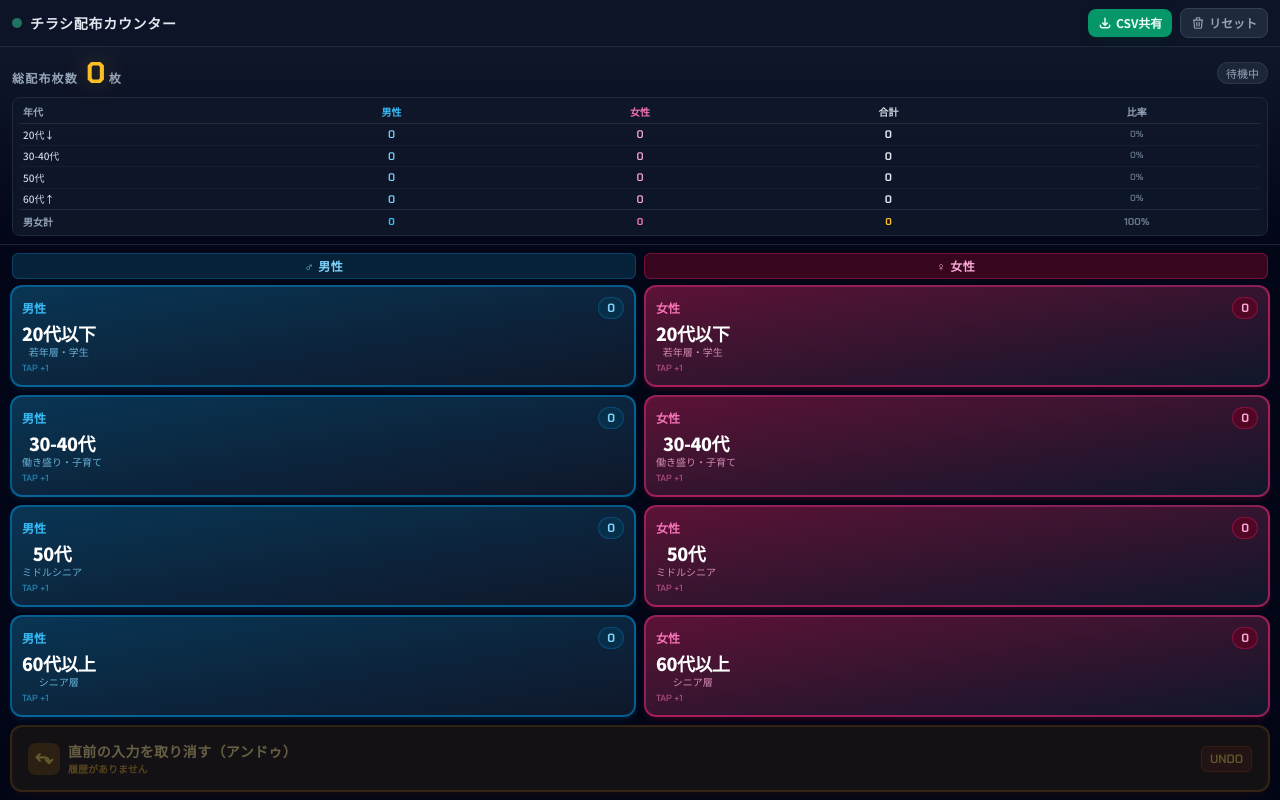
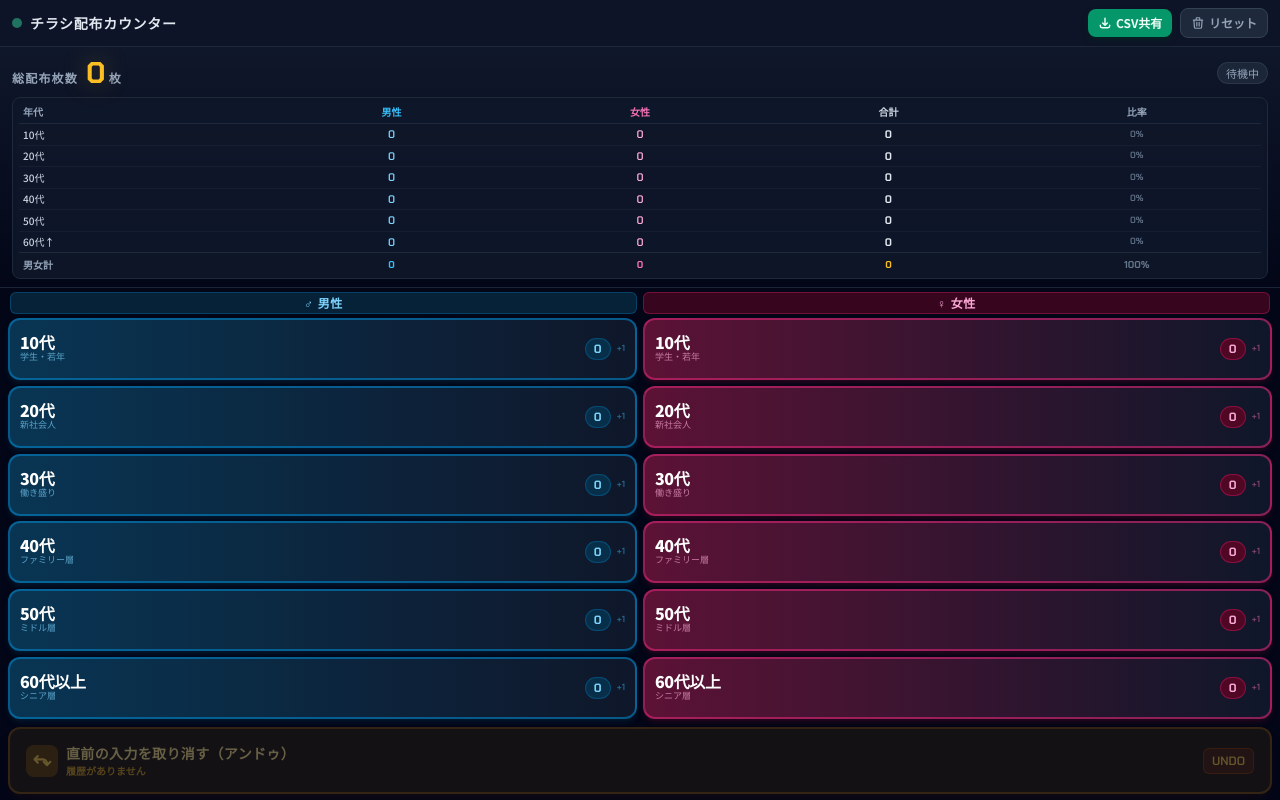
Before and after one commit to takenoriohno-cloud/count-app, a website: page index.html in a window 1280 px wide. Drawn offline with nearby package versions, Linux system fonts and the light colour scheme.

Commit message:
feat: 年代分類を10代〜60代以上に細分化し12ボタンマトリクスに変更

```diff
--- a/index.html
+++ b/index.html
@@ -143,21 +143,37 @@
         <div class="text-slate-400">比率</div>
       </div>
       <div class="divide-y divide-slate-800/50 text-[11px] font-mono">
-        <!-- 20代以下 -->
+        <!-- 10代 -->
         <div class="grid grid-cols-5 text-center py-0.5 items-center">
-          <div class="text-left pl-1 font-sans text-slate-300 text-[10px] font-medium">20代↓</div>
+          <div class="text-left pl-1 font-sans text-slate-300 text-[10px] font-medium">10代</div>
+          <div id="stat-m-10" class="text-sky-300 font-semibold">0</div>
+          <div id="stat-f-10" class="text-pink-300 font-semibold">0</div>
+          <div id="stat-sum-10" class="text-slate-200 font-bold">0</div>
+          <div id="stat-pct-10" class="text-[9px] text-slate-500">0%</div>
+        </div>
+        <!-- 20代 -->
+        <div class="grid grid-cols-5 text-center py-0.5 items-center">
+          <div class="text-left pl-1 font-sans text-slate-300 text-[10px] font-medium">20代</div>
           <div id="stat-m-20" class="text-sky-300 font-semibold">0</div>
           <div id="stat-f-20" class="text-pink-300 font-semibold">0</div>
           <div id="stat-sum-20" class="text-slate-200 font-bold">0</div>
           <div id="stat-pct-20" class="text-[9px] text-slate-500">0%</div>
         </div>
-        <!-- 30-40代 -->
+        <!-- 30代 -->
         <div class="grid grid-cols-5 text-center py-0.5 items-center">
-          <div class="text-left pl-1 font-sans text-slate-300 text-[10px] font-medium">30-40代</div>
+          <div class="text-left pl-1 font-sans text-slate-300 text-[10px] font-medium">30代</div>
           <div id="stat-m-30" class="text-sky-300 font-semibold">0</div>
           <div id="stat-f-30" class="text-pink-300 font-semibold">0</div>
           <div id="stat-sum-30" class="text-slate-200 font-bold">0</div>
           <div id="stat-pct-30" class="text-[9px] text-slate-500">0%</div>
+        </div>
+        <!-- 40代 -->
+        <div class="grid grid-cols-5 text-center py-0.5 items-center">
+          <div class="text-left pl-1 font-sans text-slate-300 text-[10px] font-medium">40代</div>
+          <div id="stat-m-40" class="text-sky-300 font-semibold">0</div>
+          <div id="stat-f-40" class="text-pink-300 font-semibold">0</div>
+          <div id="stat-sum-40" class="text-slate-200 font-bold">0</div>
+          <div id="stat-pct-40" class="text-[9px] text-slate-500">0%</div>
         </div>
         <!-- 50代 -->
         <div class="grid grid-cols-5 text-center py-0.5 items-center">
@@ -188,127 +204,169 @@
   </section>
 
   <!-- 画面下半分：親指操作特化マトリクスボタンエリア -->
-  <main class="flex-1 flex flex-col justify-end px-2.5 pt-2 pb-2 overflow-hidden">
+  <main class="flex-1 flex flex-col justify-end px-2 pt-1 pb-1.5 overflow-hidden">
     <!-- 横2列（男性・女性）ラベルヘッダー -->
-    <div class="grid grid-cols-2 gap-2 mb-1.5 px-0.5 shrink-0">
-      <div class="flex items-center justify-center py-1 rounded-md bg-sky-950/70 border border-sky-800/60 text-sky-300 font-bold text-xs tracking-wider">
+    <div class="grid grid-cols-2 gap-1.5 mb-1 px-0.5 shrink-0">
+      <div class="flex items-center justify-center py-0.5 rounded-md bg-sky-950/70 border border-sky-800/60 text-sky-300 font-bold text-xs tracking-wider">
         <span class="mr-1">♂</span> 男性
       </div>
-      <div class="flex items-center justify-center py-1 rounded-md bg-pink-950/70 border border-pink-800/60 text-pink-300 font-bold text-xs tracking-wider">
+      <div class="flex items-center justify-center py-0.5 rounded-md bg-pink-950/70 border border-pink-800/60 text-pink-300 font-bold text-xs tracking-wider">
         <span class="mr-1">♀</span> 女性
       </div>
     </div>
 
-    <!-- 2列 × 4行 マトリクスボタン (計8ボタン) -->
+    <!-- 2列 × 6行 マトリクスボタン (計12ボタン) -->
     <!-- 親指の可動域に合わせて下半分いっぱいに配置 -->
-    <div class="grid grid-cols-2 gap-2 flex-1 max-h-[58vh]">
+    <div class="grid grid-cols-2 gap-1.5 flex-1 max-h-[60vh]">
 
-      <!-- 行1: 20代以下 -->
-      <button id="btn-count-m-20" data-gender="男性" data-age="20代以下"
-        class="tap-btn group flex flex-col justify-between p-2.5 rounded-xl bg-gradient-to-br from-sky-900/70 to-slate-900 border-2 border-sky-600/60 active:border-sky-400 shadow-md shadow-sky-950/40 cursor-pointer">
-        <div class="flex items-center justify-between w-full">
-          <span class="text-xs font-semibold text-sky-400">男性</span>
-          <span id="badge-m-20" class="px-2 py-0.5 rounded-full bg-sky-950 text-sky-300 font-mono font-bold text-xs border border-sky-700/50">0</span>
+      <!-- 行1: 10代 -->
+      <button id="btn-count-m-10" data-gender="男性" data-age="10代"
+        class="tap-btn group flex items-center justify-between px-2.5 py-1.5 rounded-xl bg-gradient-to-r from-sky-900/70 to-slate-900 border-2 border-sky-600/60 active:border-sky-400 shadow-md shadow-sky-950/40 cursor-pointer">
+        <div class="text-left">
+          <div class="text-base font-black text-white group-active:text-sky-200 tracking-tight leading-none">10代</div>
+          <div class="text-[9px] text-sky-300/70">学生・若年</div>
         </div>
-        <div class="my-auto py-0.5">
-          <div class="text-lg font-black text-white group-active:text-sky-200 tracking-tight leading-tight">20代以下</div>
-          <div class="text-[10px] text-sky-300/80">若年層・学生</div>
+        <div class="flex items-center space-x-1.5">
+          <span id="badge-m-10" class="px-2 py-0.5 rounded-full bg-sky-950 text-sky-300 font-mono font-bold text-xs border border-sky-700/50">0</span>
+          <span class="text-[9px] text-sky-400/50 font-mono hidden sm:inline">+1</span>
         </div>
-        <div class="text-[9px] text-sky-400/60 text-right font-mono">TAP +1</div>
       </button>
 
-      <button id="btn-count-f-20" data-gender="女性" data-age="20代以下"
-        class="tap-btn group flex flex-col justify-between p-2.5 rounded-xl bg-gradient-to-br from-pink-900/70 to-slate-900 border-2 border-pink-600/60 active:border-pink-400 shadow-md shadow-pink-950/40 cursor-pointer">
-        <div class="flex items-center justify-between w-full">
-          <span class="text-xs font-semibold text-pink-400">女性</span>
-          <span id="badge-f-20" class="px-2 py-0.5 rounded-full bg-pink-950 text-pink-300 font-mono font-bold text-xs border border-pink-700/50">0</span>
+      <button id="btn-count-f-10" data-gender="女性" data-age="10代"
+        class="tap-btn group flex items-center justify-between px-2.5 py-1.5 rounded-xl bg-gradient-to-r from-pink-900/70 to-slate-900 border-2 border-pink-600/60 active:border-pink-400 shadow-md shadow-pink-950/40 cursor-pointer">
+        <div class="text-left">
+          <div class="text-base font-black text-white group-active:text-pink-200 tracking-tight leading-none">10代</div>
+          <div class="text-[9px] text-pink-300/70">学生・若年</div>
         </div>
-        <div class="my-auto py-0.5">
-          <div class="text-lg font-black text-white group-active:text-pink-200 tracking-tight leading-tight">20代以下</div>
-          <div class="text-[10px] text-pink-300/80">若年層・学生</div>
+        <div class="flex items-center space-x-1.5">
+          <span id="badge-f-10" class="px-2 py-0.5 rounded-full bg-pink-950 text-pink-300 font-mono font-bold text-xs border border-pink-700/50">0</span>
+          <span class="text-[9px] text-pink-400/50 font-mono hidden sm:inline">+1</span>
         </div>
-        <div class="text-[9px] text-pink-400/60 text-right font-mono">TAP +1</div>
       </button>
 
-      <!-- 行2: 30-40代 -->
-      <button id="btn-count-m-30" data-gender="男性" data-age="30-40代"
-        class="tap-btn group flex flex-col justify-between p-2.5 rounded-xl bg-gradient-to-br from-sky-900/70 to-slate-900 border-2 border-sky-600/60 active:border-sky-400 shadow-md shadow-sky-950/40 cursor-pointer">
-        <div class="flex items-center justify-between w-full">
-          <span class="text-xs font-semibold text-sky-400">男性</span>
-          <span id="badge-m-30" class="px-2 py-0.5 rounded-full bg-sky-950 text-sky-300 font-mono font-bold text-xs border border-sky-700/50">0</span>
+      <!-- 行2: 20代 -->
+      <button id="btn-count-m-20" data-gender="男性" data-age="20代"
+        class="tap-btn group flex items-center justify-between px-2.5 py-1.5 rounded-xl bg-gradient-to-r from-sky-900/70 to-slate-900 border-2 border-sky-600/60 active:border-sky-400 shadow-md shadow-sky-950/40 cursor-pointer">
+        <div class="text-left">
+          <div class="text-base font-black text-white group-active:text-sky-200 tracking-tight leading-none">20代</div>
+          <div class="text-[9px] text-sky-300/70">新社会人</div>
         </div>
-        <div class="my-auto py-0.5">
-          <div class="text-lg font-black text-white group-active:text-sky-200 tracking-tight leading-tight">30-40代</div>
-          <div class="text-[10px] text-sky-300/80">働き盛り・子育て</div>
+        <div class="flex items-center space-x-1.5">
+          <span id="badge-m-20" class="px-2 py-0.5 rounded-full bg-sky-950 text-sky-300 font-mono font-bold text-xs border border-sky-700/50">0</span>
+          <span class="text-[9px] text-sky-400/50 font-mono hidden sm:inline">+1</span>
         </div>
-        <div class="text-[9px] text-sky-400/60 text-right font-mono">TAP +1</div>
       </button>
 
-      <button id="btn-count-f-30" data-gender="女性" data-age="30-40代"
-        class="tap-btn group flex flex-col justify-between p-2.5 rounded-xl bg-gradient-to-br from-pink-900/70 to-slate-900 border-2 border-pink-600/60 active:border-pink-400 shadow-md shadow-pink-950/40 cursor-pointer">
-        <div class="flex items-center justify-between w-full">
-          <span class="text-xs font-semibold text-pink-400">女性</span>
-          <span id="badge-f-30" class="px-2 py-0.5 rounded-full bg-pink-950 text-pink-300 font-mono font-bold text-xs border border-pink-700/50">0</span>
+      <button id="btn-count-f-20" data-gender="女性" data-age="20代"
+        class="tap-btn group flex items-center justify-between px-2.5 py-1.5 rounded-xl bg-gradient-to-r from-pink-900/70 to-slate-900 border-2 border-pink-600/60 active:border-pink-400 shadow-md shadow-pink-950/40 cursor-pointer">
+        <div class="text-left">
+          <div class="text-base font-black text-white group-active:text-pink-200 tracking-tight leading-none">20代</div>
+          <div class="text-[9px] text-pink-300/70">新社会人</div>
         </div>
-        <div class="my-auto py-0.5">
-          <div class="text-lg font-black text-white group-active:text-pink-200 tracking-tight leading-tight">30-40代</div>
-          <div class="text-[10px] text-pink-300/80">働き盛り・子育て</div>
+        <div class="flex items-center space-x-1.5">
+          <span id="badge-f-20" class="px-2 py-0.5 rounded-full bg-pink-950 text-pink-300 font-mono font-bold text-xs border border-pink-700/50">0</span>
+          <span class="text-[9px] text-pink-400/50 font-mono hidden sm:inline">+1</span>
         </div>
-        <div class="text-[9px] text-pink-400/60 text-right font-mono">TAP +1</div>
       </button>
 
-      <!-- 行3: 50代 -->
+      <!-- 行3: 30代 -->
+      <button id="btn-count-m-30" data-gender="男性" data-age="30代"
+        class="tap-btn group flex items-center justify-between px-2.5 py-1.5 rounded-xl bg-gradient-to-r from-sky-900/70 to-slate-900 border-2 border-sky-600/60 active:border-sky-400 shadow-md shadow-sky-950/40 cursor-pointer">
+        <div class="text-left">
+          <div class="text-base font-black text-white group-active:text-sky-200 tracking-tight leading-none">30代</div>
+          <div class="text-[9px] text-sky-300/70">働き盛り</div>
+        </div>
+        <div class="flex items-center space-x-1.5">
+          <span id="badge-m-30" class="px-2 py-0.5 rounded-full bg-sky-950 text-sky-300 font-mono font-bold text-xs border border-sky-700/50">0</span>
+          <span class="text-[9px] text-sky-400/50 font-mono hidden sm:inline">+1</span>
+        </div>
+      </button>
+
+      <button id="btn-count-f-30" data-gender="女性" data-age="30代"
+        class="tap-btn group flex items-center justify-between px-2.5 py-1.5 rounded-xl bg-gradient-to-r from-pink-900/70 to-slate-900 border-2 border-pink-600/60 active:border-pink-400 shadow-md shadow-pink-950/40 cursor-pointer">
+        <div class="text-left">
+          <div class="text-base font-black text-white group-active:text-pink-200 tracking-tight leading-none">30代</div>
+          <div class="text-[9px] text-pink-300/70">働き盛り</div>
+        </div>
+        <div class="flex items-center space-x-1.5">
+          <span id="badge-f-30" class="px-2 py-0.5 rounded-full bg-pink-950 text-pink-300 font-mono font-bold text-xs border border-pink-700/50">0</span>
+          <span class="text-[9px] text-pink-400/50 font-mono hidden sm:inline">+1</span>
+        </div>
+      </button>
+
+      <!-- 行4: 40代 -->
+      <button id="btn-count-m-40" data-gender="男性" data-age="40代"
+        class="tap-btn group flex items-center justify-between px-2.5 py-1.5 rounded-xl bg-gradient-to-r from-sky-900/70 to-slate-900 border-2 border-sky-600/60 active:border-sky-400 shadow-md shadow-sky-950/40 cursor-pointer">
+        <div class="text-left">
+          <div class="text-base font-black text-white group-active:text-sky-200 tracking-tight leading-none">40代</div>
+          <div class="text-[9px] text-sky-300/70">ファミリー層</div>
+        </div>
+        <div class="flex items-center space-x-1.5">
+          <span id="badge-m-40" class="px-2 py-0.5 rounded-full bg-sky-950 text-sky-300 font-mono font-bold text-xs border border-sky-700/50">0</span>
+          <span class="text-[9px] text-sky-400/50 font-mono hidden sm:inline">+1</span>
+        </div>
+      </button>
+
+      <button id="btn-count-f-40" data-gender="女性" data-age="40代"
+        class="tap-btn group flex items-center justify-between px-2.5 py-1.5 rounded-xl bg-gradient-to-r from-pink-900/70 to-slate-900 border-2 border-pink-600/60 active:border-pink-400 shadow-md shadow-pink-950/40 cursor-pointer">
+        <div class="text-left">
+          <div class="text-base font-black text-white group-active:text-pink-200 tracking-tight leading-none">40代</div>
+          <div class="text-[9px] text-pink-300/70">ファミリー層</div>
+        </div>
+        <div class="flex items-center space-x-1.5">
+          <span id="badge-f-40" class="px-2 py-0.5 rounded-full bg-pink-950 text-pink-300 font-mono font-bold text-xs border border-pink-700/50">0</span>
+          <span class="text-[9px] text-pink-400/50 font-mono hidden sm:inline">+1</span>
+        </div>
+      </button>
+
+      <!-- 行5: 50代 -->
       <button id="btn-count-m-50" data-gender="男性" data-age="50代"
-        class="tap-btn group flex flex-col justify-between p-2.5 rounded-xl bg-gradient-to-br from-sky-900/70 to-slate-900 border-2 border-sky-600/60 active:border-sky-400 shadow-md shadow-sky-950/40 cursor-pointer">
-        <div class="flex items-center justify-between w-full">
-          <span class="text-xs font-semibold text-sky-400">男性</span>
+        class="tap-btn group flex items-center justify-between px-2.5 py-1.5 rounded-xl bg-gradient-to-r from-sky-900/70 to-slate-900 border-2 border-sky-600/60 active:border-sky-400 shadow-md shadow-sky-950/40 cursor-pointer">
+        <div class="text-left">
+          <div class="text-base font-black text-white group-active:text-sky-200 tracking-tight leading-none">50代</div>
+          <div class="text-[9px] text-sky-300/70">ミドル層</div>
+        </div>
+        <div class="flex items-center space-x-1.5">
           <span id="badge-m-50" class="px-2 py-0.5 rounded-full bg-sky-950 text-sky-300 font-mono font-bold text-xs border border-sky-700/50">0</span>
+          <span class="text-[9px] text-sky-400/50 font-mono hidden sm:inline">+1</span>
         </div>
-        <div class="my-auto py-0.5">
-          <div class="text-lg font-black text-white group-active:text-sky-200 tracking-tight leading-tight">50代</div>
-          <div class="text-[10px] text-sky-300/80">ミドルシニア</div>
-        </div>
-        <div class="text-[9px] text-sky-400/60 text-right font-mono">TAP +1</div>
       </button>
 
       <button id="btn-count-f-50" data-gender="女性" data-age="50代"
-        class="tap-btn group flex flex-col justify-between p-2.5 rounded-xl bg-gradient-to-br from-pink-900/70 to-slate-900 border-2 border-pink-600/60 active:border-pink-400 shadow-md shadow-pink-950/40 cursor-pointer">
-        <div class="flex items-center justify-between w-full">
-          <span class="text-xs font-semibold text-pink-400">女性</span>
+        class="tap-btn group flex items-center justify-between px-2.5 py-1.5 rounded-xl bg-gradient-to-r from-pink-900/70 to-slate-900 border-2 border-pink-600/60 active:border-pink-400 shadow-md shadow-pink-950/40 cursor-pointer">
+        <div class="text-left">
+          <div class="text-base font-black text-white group-active:text-pink-200 tracking-tight leading-none">50代</div>
+          <div class="text-[9px] text-pink-300/70">ミドル層</div>
+        </div>
+        <div class="flex items-center space-x-1.5">
           <span id="badge-f-50" class="px-2 py-0.5 rounded-full bg-pink-950 text-pink-300 font-mono font-bold text-xs border border-pink-700/50">0</span>
+          <span class="text-[9px] text-pink-400/50 font-mono hidden sm:inline">+1</span>
         </div>
-        <div class="my-auto py-0.5">
-          <div class="text-lg font-black text-white group-active:text-pink-200 tracking-tight leading-tight">50代</div>
-          <div class="text-[10px] text-pink-300/80">ミドルシニア</div>
-        </div>
-        <div class="text-[9px] text-pink-400/60 text-right font-mono">TAP +1</div>
       </button>
 
-      <!-- 行4: 60代以上 -->
+      <!-- 行6: 60代以上 -->
       <button id="btn-count-m-60" data-gender="男性" data-age="60代以上"
-        class="tap-btn group flex flex-col justify-between p-2.5 rounded-xl bg-gradient-to-br from-sky-900/70 to-slate-900 border-2 border-sky-600/60 active:border-sky-400 shadow-md shadow-sky-950/40 cursor-pointer">
-        <div class="flex items-center justify-between w-full">
-          <span class="text-xs font-semibold text-sky-400">男性</span>
+        class="tap-btn group flex items-center justify-between px-2.5 py-1.5 rounded-xl bg-gradient-to-r from-sky-900/70 to-slate-900 border-2 border-sky-600/60 active:border-sky-400 shadow-md shadow-sky-950/40 cursor-pointer">
+        <div class="text-left">
+          <div class="text-base font-black text-white group-active:text-sky-200 tracking-tight leading-none">60代以上</div>
+          <div class="text-[9px] text-sky-300/70">シニア層</div>
+        </div>
+        <div class="flex items-center space-x-1.5">
           <span id="badge-m-60" class="px-2 py-0.5 rounded-full bg-sky-950 text-sky-300 font-mono font-bold text-xs border border-sky-700/50">0</span>
+          <span class="text-[9px] text-sky-400/50 font-mono hidden sm:inline">+1</span>
         </div>
-        <div class="my-auto py-0.5">
-          <div class="text-lg font-black text-white group-active:text-sky-200 tracking-tight leading-tight">60代以上</div>
-          <div class="text-[10px] text-sky-300/80">シニア層</div>
-        </div>
-        <div class="text-[9px] text-sky-400/60 text-right font-mono">TAP +1</div>
       </button>
 
       <button id="btn-count-f-60" data-gender="女性" data-age="60代以上"
-        class="tap-btn group flex flex-col justify-between p-2.5 rounded-xl bg-gradient-to-br from-pink-900/70 to-slate-900 border-2 border-pink-600/60 active:border-pink-400 shadow-md shadow-pink-950/40 cursor-pointer">
-        <div class="flex items-center justify-between w-full">
-          <span class="text-xs font-semibold text-pink-400">女性</span>
+        class="tap-btn group flex items-center justify-between px-2.5 py-1.5 rounded-xl bg-gradient-to-r from-pink-900/70 to-slate-900 border-2 border-pink-600/60 active:border-pink-400 shadow-md shadow-pink-950/40 cursor-pointer">
+        <div class="text-left">
+          <div class="text-base font-black text-white group-active:text-pink-200 tracking-tight leading-none">60代以上</div>
+          <div class="text-[9px] text-pink-300/70">シニア層</div>
+        </div>
+        <div class="flex items-center space-x-1.5">
           <span id="badge-f-60" class="px-2 py-0.5 rounded-full bg-pink-950 text-pink-300 font-mono font-bold text-xs border border-pink-700/50">0</span>
+          <span class="text-[9px] text-pink-400/50 font-mono hidden sm:inline">+1</span>
         </div>
-        <div class="my-auto py-0.5">
-          <div class="text-lg font-black text-white group-active:text-pink-200 tracking-tight leading-tight">60代以上</div>
-          <div class="text-[10px] text-pink-300/80">シニア層</div>
-        </div>
-        <div class="text-[9px] text-pink-400/60 text-right font-mono">TAP +1</div>
       </button>
 
     </div>
@@ -400,7 +458,7 @@
 
       // --- 定数 & ストレージキー ---
       const STORAGE_KEY = 'flyer_count_records_v1';
-      const AGE_GROUPS = ['20代以下', '30-40代', '50代', '60代以上'];
+      const AGE_GROUPS = ['10代', '20代', '30代', '40代', '50代', '60代以上'];
       const GENDERS = ['男性', '女性'];
 
       // --- Web Audio API (iOS Safari サスペンド対応) ---
@@ -497,8 +555,11 @@
 
       // --- UI更新 & 集計ロジック ---
       function getAgeKey(age) {
+        if (!age) return '';
+        if (age.includes('10')) return '10';
         if (age.includes('20')) return '20';
         if (age.includes('30')) return '30';
+        if (age.includes('40')) return '40';
         if (age.includes('50')) return '50';
         if (age.includes('60')) return '60';
         return '';
@@ -510,8 +571,8 @@
 
         // 集計カウンター
         const counts = {
-          '男性': { '20': 0, '30': 0, '50': 0, '60': 0, total: 0 },
-          '女性': { '20': 0, '30': 0, '50': 0, '60': 0, total: 0 },
+          '男性': { '10': 0, '20': 0, '30': 0, '40': 0, '50': 0, '60': 0, total: 0 },
+          '女性': { '10': 0, '20': 0, '30': 0, '40': 0, '50': 0, '60': 0, total: 0 },
         };
 
         records.forEach(item => {
@@ -524,16 +585,21 @@
         });
 
         // テーブル更新
-        ['20', '30', '50', '60'].forEach(key => {
+        ['10', '20', '30', '40', '50', '60'].forEach(key => {
           const mVal = counts['男性'][key];
           const fVal = counts['女性'][key];
           const sumVal = mVal + fVal;
           const pctVal = total > 0 ? Math.round((sumVal / total) * 100) : 0;
 
-          document.getElementById(`stat-m-${key}`).textContent = mVal;
-          document.getElementById(`stat-f-${key}`).textContent = fVal;
-          document.getElementById(`stat-sum-${key}`).textContent = sumVal;
-          document.getElementById(`stat-pct-${key}`).textContent = `${pctVal}%`;
+          const statM = document.getElementById(`stat-m-${key}`);
+          const statF = document.getElementById(`stat-f-${key}`);
+          const statSum = document.getElementById(`stat-sum-${key}`);
+          const statPct = document.getElementById(`stat-pct-${key}`);
+
+          if (statM) statM.textContent = mVal;
+          if (statF) statF.textContent = fVal;
+          if (statSum) statSum.textContent = sumVal;
+          if (statPct) statPct.textContent = `${pctVal}%`;
 
           // ボタン上のバッジ更新
           const badgeM = document.getElementById(`badge-m-${key}`);
```
Also changed, not shown: docs/REQUIREMENTS.md (+3 -3 lines), docs/TEST_SPECIFICATION.md (+3 -3 lines), README.md.
